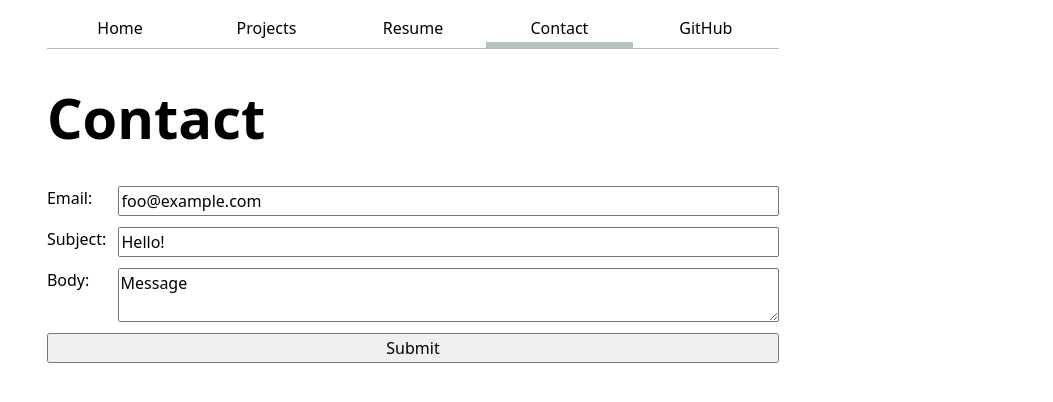
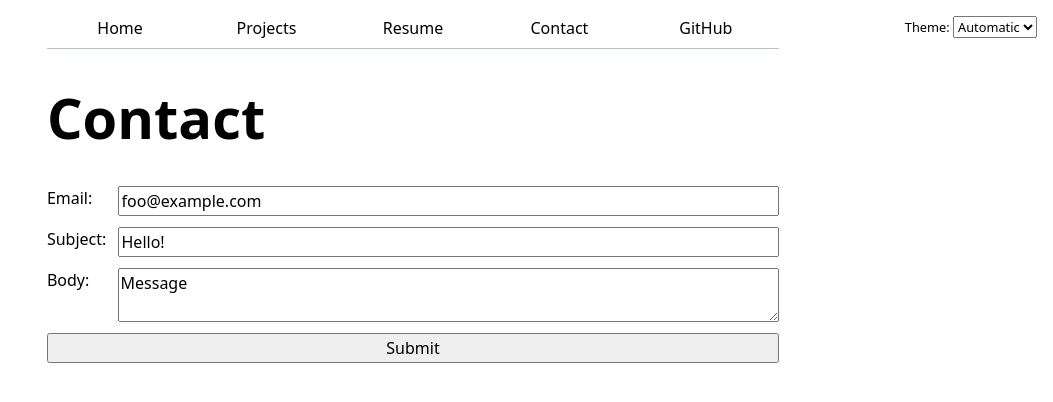
Before and after one commit to soschloss/portfolio, a plain HTML site: page contact/index.html in a window 1280 px wide. Shown: the whole page, without its empty margins (227-1280 px from the left). Drawn offline with Linux system fonts and the light colour scheme.

Commit message:
Add js and dark mode

```diff
--- a/contact/index.html
+++ b/contact/index.html
@@ -5,15 +5,16 @@
     <meta name="viewport" content="width=device-width, initial-scale=1.0">
     <title>Contact</title>
     <link rel="stylesheet" href="../style.css">
+    <script type="module" src="../global.js"></script>
 </head>
 <body>
-    <nav>
+    <!-- <nav>
         <a href="../index.html">Home</a>
         <a href="../projects/index.html">Projects</a>
         <a href="../resume/index.html">Resume</a>
-        <a href="index.html" class="current">Contact</a>
+        <a href="index.html">Contact</a>
         <a href="https://github.com/soschloss" target="_blank">GitHub</a>
-    </nav>
+    </nav> -->
     <h1>Contact</h1>
     <form action="mailto:sonya.schloss@gmail.com" method="post" enctype="text/plain">
         <label>Email:
--- /dev/null
+++ b/global.js
@@ -0,0 +1,73 @@
+console.log('IT’S ALIVE!');
+
+function $$(selector, context = document) {
+  return Array.from(context.querySelectorAll(selector));
+}
+
+// Auto current page link
+// let navLinks = $$('nav a');
+// let currentLink = navLinks.find(
+//   (a) => a.host === location.host && a.pathname === location.pathname,
+// );
+// if (currentLink) {
+//   currentLink.classList.add('current');
+// }
+
+// Auto navigation menu
+let pages = [
+  { url: '', title: 'Home' },
+  { url: 'projects/', title: 'Projects' },
+  { url: 'resume/', title: 'Resume' },
+  { url: 'contact/', title: 'Contact' },
+  { url: 'https://github.com/soschloss', title: 'GitHub' },
+];
+let nav = document.createElement('nav');
+document.body.prepend(nav);
+const BASE_PATH = (location.hostname === "localhost" || location.hostname === "127.0.0.1")
+  ? "/"                  // Local server
+  : "/portfolio/";       // GitHub Pages repo name
+for (let p of pages) {
+  let url = p.url;
+  url = !url.startsWith('http') ? BASE_PATH + url : url;
+  let title = p.title;
+  let a = document.createElement('a');
+  a.href = url;
+  a.textContent = title;
+  a.classList.toggle(
+    'current',
+    a.host === location.host && a.pathname === location.pathname
+  );
+  if (a.host !== location.host) {
+    a.setAttribute('target', '_blank');
+  }
+  nav.append(a);
+}
+// Light/dark mode toggle
+// Drop down list
+document.body.insertAdjacentHTML(
+  'afterbegin',
+  `
+	<label class="color-scheme">
+		Theme:
+		<select>
+			<option value="light dark">Automatic</option>
+            <option value="light">Light</option>
+            <option value="dark">Dark</option>
+		</select>
+	</label>`,
+);
+function setColorScheme(scheme) {
+  document.documentElement.style.setProperty('color-scheme', scheme);
+  select.value = scheme;
+}
+
+let select = document.querySelector('.color-scheme select');
+
+if ('colorScheme' in localStorage) {
+  setColorScheme(localStorage.colorScheme);
+}
+
+select.addEventListener('input', function (event) {
+  localStorage.colorScheme = event.target.value;
+  setColorScheme(event.target.value);
+});
--- a/style.css
+++ b/style.css
@@ -1,6 +1,7 @@
 :root {
   --color-accent: oklch(0.5559 0.2343 145.06);
   accent-color: var(--color-accent);
+  color-scheme: light dark;
 }
 body {
   /* Set line height to 1.5 times the font size
@@ -23,11 +24,12 @@ h1, h2, h3, h4, h5, h6 {
 }
 /* Nav styling */
 nav {
+  --border-color: oklch(50% 10% 200 / 40%);
   display: flex;
   align-items: center;
   justify-content: flex-end;
   margin-bottom: 1em;
-  border-bottom: 1px solid oklch(80% 3% 200);
+  border-bottom: 1px solid var(--border-color);
 }
 nav a {
   flex: 1;
@@ -37,16 +39,16 @@ nav a {
   padding: 0.5em;
 }
 nav a.current {
-  border-bottom: 0.4em solid oklch(80% 3% 200);
+  border-bottom: 0.4em solid var(--border-color);
   padding-bottom: 0.1em;
 }
 nav a:hover {
-  background-color: oklch(from var(--color-accent) 95% 5% h);
+  background-color: color-mix(in oklch, var(--color-accent), canvas 85%);
   border-bottom: 0.4em solid var(--color-accent);
   padding-bottom: 0.1em;
 }
 /* Contact form styling */
-input, textarea, button {
+input, textarea, button, select {
     font: inherit;
 }
 form {
@@ -140,3 +142,11 @@ section p:has(+ ul) {
     margin-top: 0;
   }
 }
+/* Light/dark mode toggle styling */
+label.color-scheme {
+  position: absolute;
+  top: 1rem;
+  right: 1rem;
+  font-size: 80%;
+  font-family: inherit;
+}
```
Also changed, not shown: index.html (+4 -3 lines), projects/index.html (+4 -3 lines), resume/index.html (+4 -3 lines).
